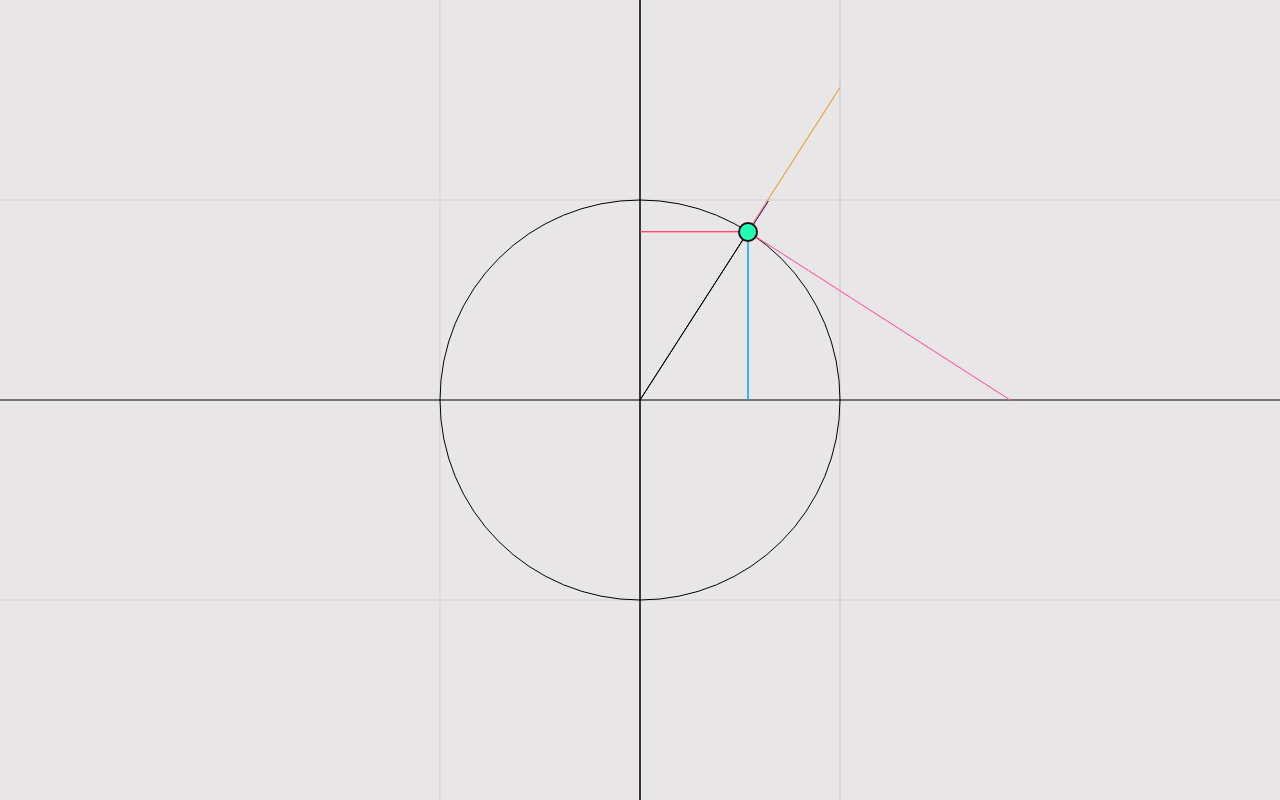
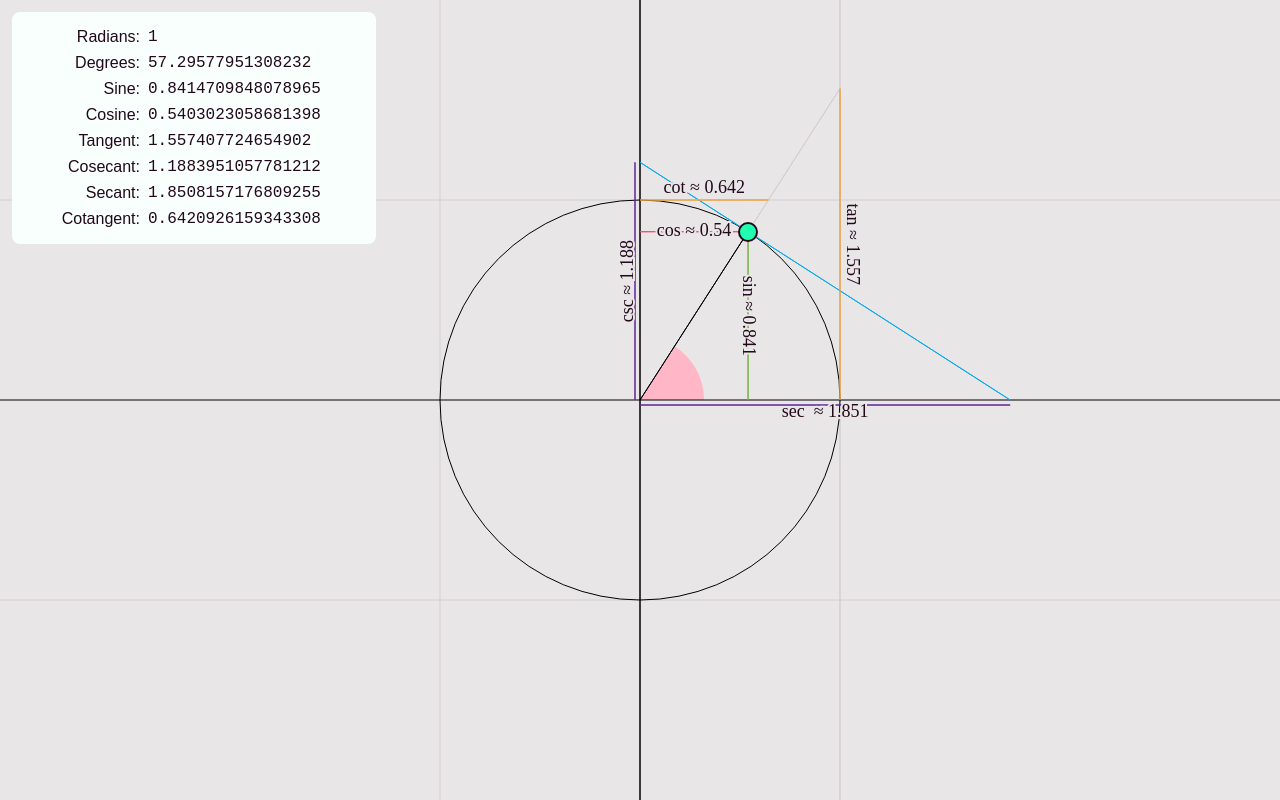
Before and after one commit to bnCrrthrs/unit-circle, a plain HTML site: page index.html in a window 1280 px wide. Drawn offline with Linux system fonts and the light colour scheme.

Commit message:
labels and lines

```diff
--- a/index.html
+++ b/index.html
@@ -12,6 +12,24 @@
   <body>
     <canvas id="canvas"> </canvas>
     <div id="handle"></div>
+    <div id="results">
+      <p class="lblName">Radians:</p>
+      <p class="lblValue" id="lblAngleRad"></p>
+      <p class="lblName">Degrees:</p>
+      <p class="lblValue" id="lblAngleDeg"></p>
+      <p class="lblName">Sine:</p>
+      <p class="lblValue" id="lblSin"></p>
+      <p class="lblName">Cosine:</p>
+      <p class="lblValue" id="lblCos"></p>
+      <p class="lblName">Tangent:</p>
+      <p class="lblValue" id="lblTan"></p>
+      <p class="lblName">Cosecant:</p>
+      <p class="lblValue" id="lblCsc"></p>
+      <p class="lblName">Secant:</p>
+      <p class="lblValue" id="lblSec"></p>
+      <p class="lblName">Cotangent:</p>
+      <p class="lblValue" id="lblCot"></p>
+    </div>
     <!-- <div id="circle">
       <svg id="circle-svg" viewBox="0 0 100 100" xmlns="http://www.w3.org/2000/svg">
         <line class="stroke-quarter" x1="0" y1="50" x2="100" y2="50" stroke="#A79DA3" />
--- a/script.js
+++ b/script.js
@@ -12,6 +12,15 @@ const handle = document.querySelector("#handle");
 
 let mainAngle = 1;
 let mousedown = false;
+
+const lblAngleRad = document.querySelector("#lblAngleRad");
+const lblAngleDeg = document.querySelector("#lblAngleDeg");
+const lblSin = document.querySelector("#lblSin");
+const lblCos = document.querySelector("#lblCos");
+const lblTan = document.querySelector("#lblTan");
+const lblCsc = document.querySelector("#lblCsc");
+const lblSec = document.querySelector("#lblSec");
+const lblCot = document.querySelector("#lblCot");
 
 function getSize() {
   canvas.width = window.innerWidth;
@@ -49,6 +58,32 @@ function drawCircle() {
   const { biggest, smallest, widthExtent, heightExtent, radius } = getSize();
   const sin = Math.sin(mainAngle);
   const cos = Math.cos(mainAngle);
+  const tan = sin / cos;
+
+  const csc = 1 / sin;
+  const sec = 1 / cos;
+  const cot = 1 / tan;
+
+  const cosAbs = cos / Math.abs(cos);
+  const sinAbs = sin / Math.abs(sin);
+  // const absTanX = Math.abs(cos) + Math.sqrt(tan ** 2 - sin ** 2);
+
+  const cscY = Math.sqrt((radius * csc) ** 2 - radius ** 2) * sinAbs;
+  const secX = Math.sqrt((radius * sec) ** 2 - radius ** 2) * cosAbs;
+
+  // const tanX = cos >= 0 ? absTanX : -absTanX;
+
+  const angleSolidRadius = Math.min(smallest / 10, 64);
+
+  // Update main Labels
+  lblAngleRad.textContent = mainAngle;
+  lblAngleDeg.textContent = (mainAngle * 180) / Math.PI;
+  lblSin.textContent = sin;
+  lblCos.textContent = cos;
+  lblTan.textContent = tan;
+  lblCsc.textContent = csc;
+  lblSec.textContent = sec;
+  lblCot.textContent = cot;
 
   // background
   ctx.fillStyle = "#E9E6E8";
@@ -75,6 +110,14 @@ function drawCircle() {
   ctx.closePath();
   ctx.stroke();
 
+  // angle solid
+  ctx.fillStyle = "#FFB6C6";
+  ctx.beginPath();
+  ctx.moveTo(0, 0);
+  ctx.arc(0, 0, angleSolidRadius, 0, mainAngle);
+  ctx.closePath();
+  ctx.fill();
+
   // axes
   ctx.beginPath();
   ctx.moveTo(-widthExtent, 0);
@@ -84,37 +127,55 @@ function drawCircle() {
   ctx.closePath();
   ctx.stroke();
 
-  // angle
+  // angle line
   ctx.beginPath();
   ctx.moveTo(0, 0);
   ctx.lineTo(radius * cos, radius * sin);
   ctx.closePath();
   ctx.stroke();
 
-  // sec and csc
-
-  const cosAbs = cos / Math.abs(cos);
-  const sinAbs = sin / Math.abs(sin);
-  const csc = 1 / cos;
-  const cscY = Math.sqrt((radius * csc) ** 2 - radius ** 2) * sinAbs;
-  const sec = 1 / sin;
-  const secX = Math.sqrt((radius * sec) ** 2 - radius ** 2) * cosAbs;
-
-  ctx.strokeStyle = "#EEA243";
+  // angle line to tan
+  ctx.strokeStyle = "#D3CED1";
   ctx.beginPath();
-  ctx.moveTo(radius * cos, radius * sin + 1);
-  ctx.lineTo(radius * cosAbs, cscY + 1);
+  ctx.moveTo(radius * cos, radius * sin);
+  ctx.lineTo(radius * cosAbs, Math.abs(radius * tan) * sinAbs);
+  ctx.lineTo(Math.abs(radius * cot) * cosAbs, radius * sinAbs);
   ctx.closePath();
   ctx.stroke();
 
+  // // sec and csc
+
+  // ctx.strokeStyle = "#EEA243";
+  // ctx.beginPath();
+  // ctx.moveTo(radius * cos, radius * sin + 1);
+  // ctx.lineTo(radius * cosAbs, cscY + 1);
+  // ctx.closePath();
+  // ctx.stroke();
+
+  // ctx.strokeStyle = "#5E239D";
+  // ctx.beginPath();
+  // ctx.moveTo(radius * cos, radius * sin - 1);
+  // ctx.lineTo(secX, sinAbs * radius - 1);
+  // ctx.closePath();
+  // ctx.stroke();
+
+  // sec
   ctx.strokeStyle = "#5E239D";
   ctx.beginPath();
-  ctx.moveTo(radius * cos, radius * sin - 1);
-  ctx.lineTo(secX, sinAbs * radius - 1);
+  ctx.moveTo(0, -5);
+  ctx.lineTo(radius * sec, -5);
   ctx.closePath();
   ctx.stroke();
 
-  // sin and cos
+  // csc
+  ctx.strokeStyle = "#5E239D";
+  ctx.beginPath();
+  ctx.moveTo(-5, 0);
+  ctx.lineTo(-5, radius * csc);
+  ctx.closePath();
+  ctx.stroke();
+
+  // cosine
   ctx.strokeStyle = "#FF4870";
   ctx.beginPath();
   ctx.moveTo(0, radius * sin);
@@ -122,7 +183,8 @@ function drawCircle() {
   ctx.closePath();
   ctx.stroke();
 
-  ctx.strokeStyle = "#02A9EA";
+  // sine
+  ctx.strokeStyle = "#76B041";
   ctx.beginPath();
   ctx.moveTo(radius * cos, 0);
   ctx.lineTo(radius * cos, radius * sin);
@@ -130,15 +192,99 @@ function drawCircle() {
   ctx.stroke();
 
   // tangent
-  ctx.strokeStyle = "#FF66B3";
-  const tan = sin / cos;
-  const absTanX = Math.abs(cos) + Math.sqrt(tan ** 2 - sin ** 2);
-  const tanX = cos >= 0 ? absTanX : -absTanX;
+  // ctx.strokeStyle = "#FF66B3";
+  // ctx.beginPath();
+  // ctx.moveTo(radius * cos, radius * sin);
+  // ctx.lineTo(radius * tanX, 0);
+  // ctx.closePath();
+  // ctx.stroke();
+
+  // tangent line
+  ctx.strokeStyle = "#02A9EA";
   ctx.beginPath();
-  ctx.moveTo(radius * cos, radius * sin);
-  ctx.lineTo(radius * tanX, 0);
+  ctx.moveTo(0, csc * radius);
+  ctx.lineTo(sec * radius, 0);
   ctx.closePath();
   ctx.stroke();
+
+  // tangent height
+  ctx.strokeStyle = "#EEA243";
+  ctx.beginPath();
+  ctx.moveTo(radius * cosAbs, 0);
+  ctx.lineTo(radius * cosAbs, Math.abs(tan * radius) * sinAbs);
+  ctx.closePath();
+  ctx.stroke();
+
+  // cotan width
+  ctx.strokeStyle = "#EEA243";
+  ctx.beginPath();
+  ctx.moveTo(0, radius * sinAbs);
+  ctx.lineTo(Math.abs(cot * radius) * cosAbs, radius * sinAbs);
+  ctx.closePath();
+  ctx.stroke();
+
+  // update text labels
+  ctx.fillStyle = "#220919";
+  ctx.strokeStyle = "#E9E6E8";
+  ctx.lineWidth = 4;
+  ctx.font = "1.8rem serif";
+  ctx.textBaseline = "middle";
+  ctx.textAlign = "center";
+
+  ctx.save();
+  ctx.scale(1, -1);
+  ctx.translate((radius * cos) / 2, -radius * sin);
+  ctx.strokeText(`cos ≈ ${roundNumber(cos)}`, 0, 0);
+  ctx.fillText(`cos ≈ ${roundNumber(cos)}`, 0, 0);
+  ctx.restore();
+
+  ctx.save();
+  ctx.scale(1, -1);
+  ctx.translate(radius * cos, (-radius * sin) / 2);
+  ctx.rotate(Math.PI / 2);
+  ctx.strokeText(`sin ≈ ${roundNumber(sin)}`, 0, 0);
+  ctx.fillText(`sin ≈ ${roundNumber(sin)}`, 0, 0);
+  ctx.restore();
+
+  ctx.save();
+  ctx.scale(1, -1);
+  const secLblX = Math.max(Math.min((sec * radius) / 2, widthExtent - 60), -widthExtent + 60);
+  ctx.translate(secLblX, 12);
+  ctx.strokeText(`sec  ≈ ${roundNumber(sec)}`, 0, 0);
+  ctx.fillText(`sec  ≈ ${roundNumber(sec)}`, 0, 0);
+  ctx.restore();
+
+  ctx.save();
+  ctx.scale(1, -1);
+  const cscLblY = Math.max(Math.min((csc * radius) / 2, heightExtent - 60), -heightExtent + 60);
+  ctx.translate(-12, -cscLblY);
+  ctx.rotate((-cosAbs * Math.PI) / 2);
+  ctx.strokeText(`csc ≈ ${roundNumber(csc)}`, 0, 0);
+  ctx.fillText(`csc ≈ ${roundNumber(csc)}`, 0, 0);
+  ctx.restore();
+
+  ctx.save();
+  ctx.scale(1, -1);
+  const tanLblY = Math.max(Math.min((-cosAbs * radius * tan) / 2, heightExtent - 60), -heightExtent + 60);
+  ctx.translate((radius + 12) * cosAbs, tanLblY);
+  ctx.rotate((cosAbs * Math.PI) / 2);
+  ctx.strokeText(`tan ≈ ${roundNumber(tan)}`, 0, 0);
+  ctx.fillText(`tan ≈ ${roundNumber(tan)}`, 0, 0);
+  ctx.restore();
+
+  ctx.save();
+  ctx.scale(1, -1);
+  const cotLblX = Math.max(Math.min((cosAbs * Math.abs(radius * cot)) / 2, widthExtent - 60), -widthExtent + 60);
+  ctx.strokeText(`cot ≈ ${roundNumber(cot)}`, cotLblX, (radius + 12) * -sinAbs);
+  ctx.fillText(`cot ≈ ${roundNumber(cot)}`, cotLblX, (radius + 12) * -sinAbs);
+  ctx.restore();
+}
+
+function roundNumber(num) {
+  const multiplied = num * 1000;
+  const rounded = Math.round(multiplied);
+  const divided = rounded / 1000;
+  return divided;
 }
 
 function getAngleFromMouse(e) {
--- a/styles.css
+++ b/styles.css
@@ -58,3 +58,29 @@ body {
   background-color: #22feb0;
   border-radius: 10px;
 }
+
+#results {
+  position: absolute;
+  display: grid;
+  grid-template-columns: 12rem 22rem;
+  top: 0;
+  left: 0;
+  min-width: max-content;
+  /* width: 35rem; */
+  margin: 1.2rem;
+  padding: 1.2rem;
+  background-color: #f8fffd;
+  border-radius: 0.8rem;
+}
+
+.lblName {
+  text-align: right;
+  font-size: 1.6rem;
+  padding: 0.4rem;
+}
+
+.lblValue {
+  font-family: monospace;
+  font-size: 1.6rem;
+  padding: 0.4rem;
+}
```
